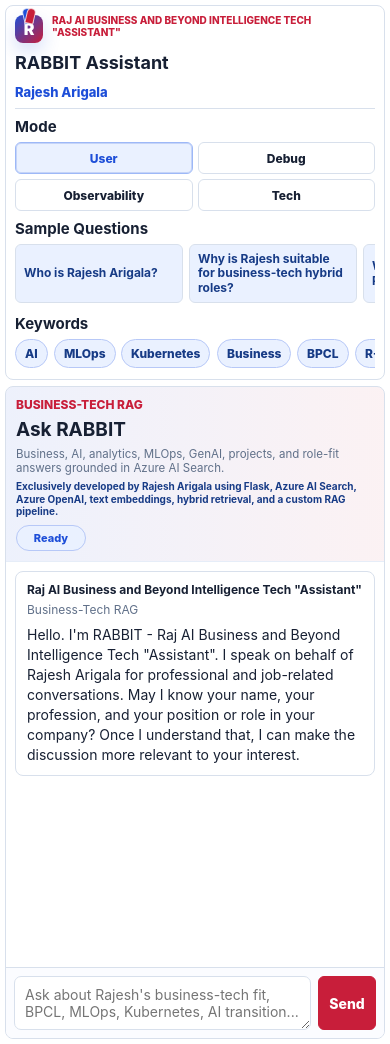
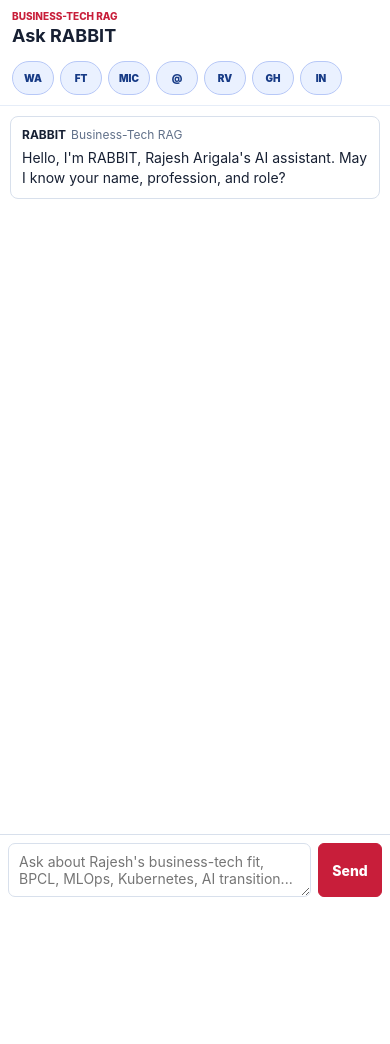
Before and after one commit to Rajesh-Arigala/GenAi_RABBIT_Ai_Assistant_Azure_Ai_Search, a Flask app: page / in a window 390 px wide. After the commit the page ends 897 px from the top, so only its background shows below. Run offline with Flask 3, Linux system fonts and the light colour scheme.

Commit message:
chnages made -UI Mobile

```diff
--- a/18_flask_chat_ui/static/app.js
+++ b/18_flask_chat_ui/static/app.js
@@ -1,4 +1,12 @@
 const appConfig = window.APP_CONFIG || {};
+const isDemoMode = new URLSearchParams(window.location.search).get('demo') === '1';
+const mobileQuery = window.matchMedia('(max-width: 760px)');
+document.body.classList.add(isDemoMode ? 'demo-mode' : 'web-demo-mode');
+function syncResponsiveMode() {
+  document.body.classList.toggle('mobile-clean-mode', !isDemoMode && mobileQuery.matches);
+}
+syncResponsiveMode();
+mobileQuery.addEventListener?.('change', syncResponsiveMode);
 
 const chatHistory = document.querySelector('#chat-history');
 const chatForm = document.querySelector('#chat-form');
@@ -44,12 +52,31 @@ const keywordQuestions = [
   { label: "Role Fit", question: "What roles is Rajesh qualified for across business and technology?" }
 ];
 
-let currentMode = localStorage.getItem(MODE_KEY) || 'user';
+let currentMode = (!isDemoMode && mobileQuery.matches) ? 'user' : (localStorage.getItem(MODE_KEY) || 'user');
 let sessionId = getOrCreateSessionId();
 let messages = loadMessages();
 let lastPayload = null;
 let isSubmitting = false;
 let apiStats = loadApiStats();
+
+
+function attachToolActionHandlers() {
+  document.querySelectorAll('[data-tool-actions] .tool-action').forEach((button) => {
+    button.addEventListener('click', () => {
+      const labels = {
+        whatsapp: 'WhatsApp/call tool will be connected later.',
+        facetime: 'FaceTime tool will be connected later.',
+        speak: 'Voice/speak tool will be connected later.',
+        email: 'Email drafting tool will be connected later.',
+        review: 'Review/feedback tool will be connected later.',
+        github: 'GitHub access will be connected later.',
+        linkedin: 'LinkedIn access will be connected later.'
+      };
+      setStatus(labels[button.dataset.tool] || 'Tool action planned', 'loading');
+      window.setTimeout(() => setStatus('Ready'), 1800);
+    });
+  });
+}
 
 function getOrCreateSessionId() {
   const existing = localStorage.getItem(SESSION_KEY);
@@ -170,13 +197,13 @@ function renderKeywords() {
 function renderMessages() {
   sessionIdNode.textContent = sessionId;
   chatHistory.innerHTML = '';
-  const intro = { role: 'assistant', text: `Hello. I'm RABBIT - ${appConfig.assistantName || 'Raj AI Business and Beyond Intelligence Tech \"Assistant\"'}. I speak on behalf of Rajesh Arigala for professional and job-related conversations. May I know your name, your profession, and your position or role in your company? Once I understand that, I can make the discussion more relevant to your interest.`, meta: 'Business-Tech RAG' };
+  const intro = { role: 'assistant', text: `Hello, I'm RABBIT, Rajesh Arigala's AI assistant. May I know your name, profession, and role?`, meta: 'Business-Tech RAG' };
   const visibleMessages = messages.slice(-MAX_RENDERED_MESSAGES);
   const messageOffset = messages.length - visibleMessages.length;
   [intro, ...visibleMessages.map((message, index) => ({ ...message, messageIndex: String(messageOffset + index) }))].forEach((message) => {
     const article = document.createElement('article');
     article.className = `message ${message.role}`;
-    const name = message.role === 'user' ? 'You' : (appConfig.assistantName || 'RABBIT Assistant');
+    const name = message.role === 'user' ? 'You' : 'RABBIT';
     article.innerHTML = `
       <div class="message-head"><strong>${escapeHtml(name)}</strong>${message.meta ? `<span>${escapeHtml(message.meta)}</span>` : ''}</div>
       <div class="message-body">${formatText(message.text || '')}${renderSources(message.sources || [])}</div>
@@ -461,12 +488,13 @@ function escapeHtml(value) {
 function escapeAttr(value) { return escapeHtml(value); }
 
 modeButtons.forEach((button) => button.addEventListener('click', () => setMode(button.dataset.mode)));
-clearHistoryButton.addEventListener('click', () => { messages = []; lastPayload = null; saveMessages(); renderMessages(); renderInspector(); });
-copyPayloadButton.addEventListener('click', async () => { if (lastPayload) await navigator.clipboard.writeText(JSON.stringify(lastPayload, null, 2)); });
+clearHistoryButton?.addEventListener('click', () => { messages = []; lastPayload = null; saveMessages(); renderMessages(); renderInspector(); });
+copyPayloadButton?.addEventListener('click', async () => { if (lastPayload) await navigator.clipboard.writeText(JSON.stringify(lastPayload, null, 2)); });
 questionInput.addEventListener('keydown', (event) => { if (event.key === 'Enter' && !event.shiftKey) { event.preventDefault(); chatForm.requestSubmit(); } });
 
 renderSamples();
 renderKeywords();
+attachToolActionHandlers();
 setMode(currentMode);
 renderMessages();
 setStatus('Ready');
--- a/18_flask_chat_ui/static/styles.css
+++ b/18_flask_chat_ui/static/styles.css
@@ -612,3 +612,105 @@ pre { max-height: 220px; overflow: auto; padding: 9px; border-radius: 6px; backg
     grid-template-columns: minmax(0, 1fr) 58px;
   }
 }
+
+/* Mobile clean mode: prototype for the future website chat widget. Desktop web demo stays unchanged. */
+@media (max-width: 760px) {
+  body.mobile-clean-mode {
+    background: #ffffff;
+  }
+  body.mobile-clean-mode .app-shell {
+    width: 100%;
+    min-height: 100dvh;
+    height: auto;
+    padding: 0;
+    display: grid;
+    grid-template-columns: minmax(0, 1fr);
+    gap: 0;
+    overflow: visible;
+  }
+  body.mobile-clean-mode .control-panel,
+  body.mobile-clean-mode .inspector-panel {
+    display: none !important;
+  }
+  body.mobile-clean-mode .chat-panel {
+    min-height: 100dvh;
+    max-height: none;
+    border: 0;
+    border-radius: 0;
+    box-shadow: none;
+  }
+  body.mobile-clean-mode .chat-header {
+    position: sticky;
+    top: 0;
+    z-index: 2;
+    padding: 10px 12px;
+    background: #fff;
+  }
+  body.mobile-clean-mode .chat-header .eyebrow {
+    font-size: 10px;
+    margin-bottom: 3px;
+  }
+  body.mobile-clean-mode .chat-header h2 {
+    font-size: 18px;
+  }
+  body.mobile-clean-mode .chat-header p:not(.eyebrow),
+  body.mobile-clean-mode .tech-credit {
+    display: none;
+  }
+  body.mobile-clean-mode .status-pill {
+    display: none;
+  }
+  body.mobile-clean-mode .chat-history {
+    min-height: calc(100dvh - 116px);
+    padding: 10px;
+    gap: 8px;
+  }
+  body.mobile-clean-mode .message,
+  body.mobile-clean-mode .message.assistant {
+    max-width: 100%;
+    padding: 10px 11px;
+  }
+  body.mobile-clean-mode .message.user {
+    max-width: 88%;
+  }
+  body.mobile-clean-mode .message-head {
+    margin-bottom: 6px;
+  }
+  body.mobile-clean-mode .message-body {
+    font-size: 14px;
+    line-height: 1.42;
+  }
+  body.mobile-clean-mode .composer {
+    position: sticky;
+    bottom: 0;
+    grid-template-columns: minmax(0, 1fr) 64px;
+    gap: 7px;
+    padding: 8px;
+    background: #fff;
+  }
+  body.mobile-clean-mode textarea {
+    min-height: 42px;
+    max-height: 100px;
+    font-size: 14px;
+  }
+  body.mobile-clean-mode .send-button {
+    min-height: 42px;
+    font-size: 14px;
+  }
+}
+
+.tool-action-section { border-top: 1px solid var(--line); padding-top: 12px; }
+.tool-actions { display: grid; grid-template-columns: repeat(3, minmax(0, 1fr)); gap: 7px; }
+.tool-action { min-width: 0; min-height: 44px; border: 1px solid #b7c8f7; border-radius: 7px; background: var(--soft-blue); color: var(--blue-dark); display: grid; place-items: center; gap: 2px; font-weight: 900; }
+.tool-action span { font-size: 11px; line-height: 1; }
+.tool-action small { max-width: 100%; color: var(--muted); font-size: 10px; font-weight: 800; overflow: hidden; text-overflow: ellipsis; white-space: nowrap; }
+.tool-action:hover { border-color: var(--red); background: var(--soft-red); color: var(--red-dark); }
+.mobile-tool-actions { display: none; }
+
+@media (max-width: 760px) {
+  .mobile-tool-actions { width: 100%; display: flex; gap: 6px; overflow-x: auto; padding-top: 7px; -webkit-overflow-scrolling: touch; }
+  .mobile-tool-actions::-webkit-scrollbar { display: none; }
+  .mobile-tool-actions .tool-action { flex: 0 0 auto; width: 42px; min-height: 34px; border-radius: 999px; }
+  .mobile-tool-actions .tool-action span { font-size: 10px; }
+  body.mobile-clean-mode .mobile-tool-actions { display: flex; }
+}
--- a/18_flask_chat_ui/templates/index.html
+++ b/18_flask_chat_ui/templates/index.html
@@ -4,7 +4,7 @@
     <meta charset="utf-8">
     <meta name="viewport" content="width=device-width, initial-scale=1">
     <title>{{ product_name }}</title>
-    <link rel="stylesheet" href="{{ url_for('static', filename='styles.css') }}?v=10">
+    <link rel="stylesheet" href="{{ url_for('static', filename='styles.css') }}?v=15">
   </head>
   <body>
     <main class="app-shell">
@@ -13,6 +13,19 @@
           <div class="brand-row"><div class="rabbit-mark" aria-hidden="true">R</div><p class="eyebrow">{{ assistant_name }}</p></div>
           <h1>{{ product_name }}</h1>
           <p class="profile-name">{{ profile_name }}</p>
+        </section>
+
+        <section class="tool-action-section" aria-label="Future action tools">
+          <div class="section-head"><h2>Actions</h2></div>
+          <div class="tool-actions" data-tool-actions>
+            <button type="button" class="tool-action" data-tool="whatsapp" title="WhatsApp or call Rajesh"><span>WA</span><small>Call</small></button>
+            <button type="button" class="tool-action" data-tool="facetime" title="FaceTime option"><span>FT</span><small>FaceTime</small></button>
+            <button type="button" class="tool-action" data-tool="speak" title="Speak with voice assistant"><span>MIC</span><small>Speak</small></button>
+            <button type="button" class="tool-action" data-tool="email" title="Write an email"><span>@</span><small>Email</small></button>
+            <button type="button" class="tool-action" data-tool="review" title="Write a review or feedback"><span>RV</span><small>Review</small></button>
+            <button type="button" class="tool-action" data-tool="github" title="Open GitHub"><span>GH</span><small>GitHub</small></button>
+            <button type="button" class="tool-action" data-tool="linkedin" title="Open LinkedIn"><span>IN</span><small>LinkedIn</small></button>
+          </div>
         </section>
 
         <section class="mode-block">
@@ -54,6 +67,16 @@
             <p class="tech-credit">Exclusively developed by Rajesh Arigala using Flask, Azure AI Search, Azure OpenAI, text embeddings, hybrid retrieval, and a custom RAG pipeline.</p>
           </div>
           <div class="status-pill" id="connection-status">Ready</div>
+
+          <div class="mobile-tool-actions" data-tool-actions aria-label="Future action tools">
+            <button type="button" class="tool-action" data-tool="whatsapp" title="WhatsApp or call Rajesh"><span>WA</span></button>
+            <button type="button" class="tool-action" data-tool="facetime" title="FaceTime option"><span>FT</span></button>
+            <button type="button" class="tool-action" data-tool="speak" title="Speak with voice assistant"><span>MIC</span></button>
+            <button type="button" class="tool-action" data-tool="email" title="Write an email"><span>@</span></button>
+            <button type="button" class="tool-action" data-tool="review" title="Write a review or feedback"><span>RV</span></button>
+            <button type="button" class="tool-action" data-tool="github" title="Open GitHub"><span>GH</span></button>
+            <button type="button" class="tool-action" data-tool="linkedin" title="Open LinkedIn"><span>IN</span></button>
+          </div>
         </header>
         <section class="chat-history" id="chat-history" aria-live="polite"></section>
         <form class="composer" id="chat-form">
@@ -83,6 +106,6 @@
         profileName: {{ profile_name|tojson }}
       };
     </script>
-    <script src="{{ url_for('static', filename='app.js') }}?v=10"></script>
+    <script src="{{ url_for('static', filename='app.js') }}?v=15"></script>
   </body>
 </html>
```
Also changed, not shown: 10_working_docs/profile_positioning_prompt_template.md (+2 -0 lines), 17_answer_generation/answer_prompt_template.md (+13 -0 lines), 17_answer_generation/rag_answer_v1.py (+37 -1 lines).
